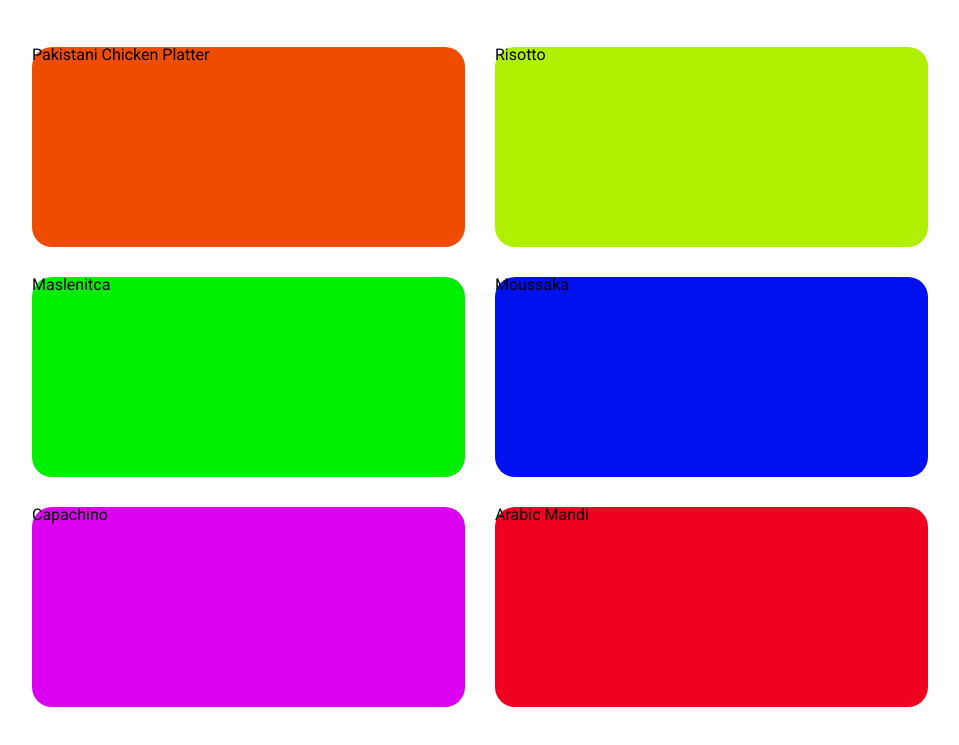
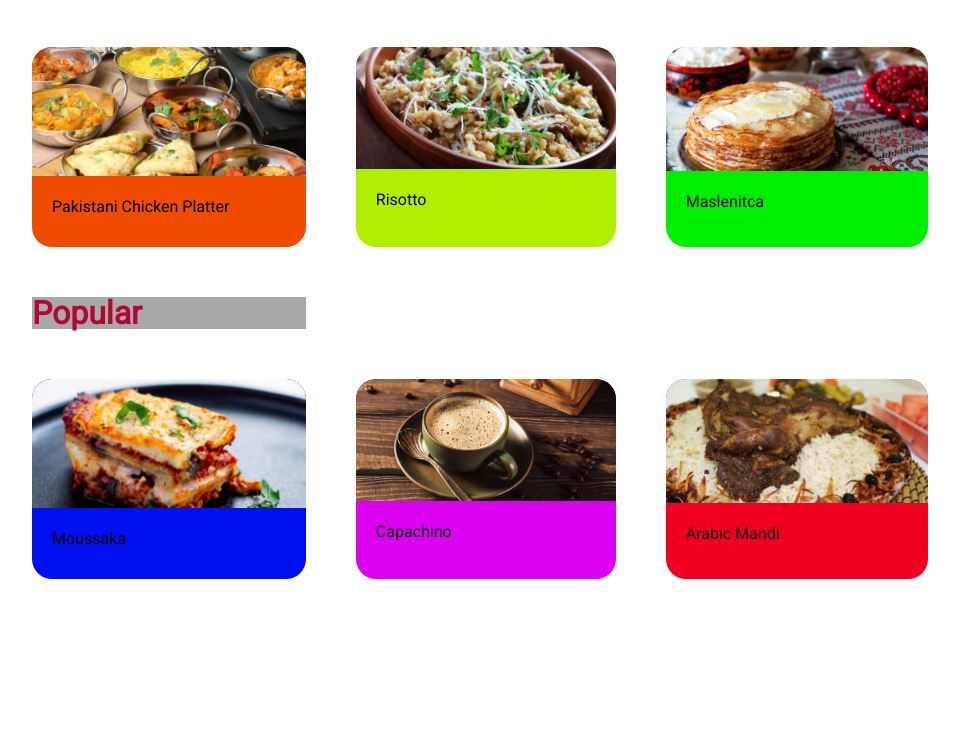
Before and after one commit to BDBento/freshly, a plain HTML site: page index.html in a window 1280 px wide. Shown: the part 769-1514 px from the top of the page, without its empty margins (160-1119 px from the left). After the commit the page ends 1358 px from the top, so only its background shows below. Drawn offline with Linux system fonts and the light colour scheme.

Commit message:
atualizando

```diff
--- a/index.html
+++ b/index.html
@@ -5,6 +5,7 @@
     <meta http-equiv="X-UA-Compatible" content="IE=edge">
     <meta name="viewport" content="width=device-width, initial-scale=1.0">
     <title>Document</title>
+
     <link rel="preconnect" href="https://fonts.gstatic.com">
 
     <link href="https://fonts.googleapis.com/css2?family=Roboto&display=swap" rel="stylesheet">
@@ -54,27 +55,37 @@
         <div class="container">
 
             <div class="anuncio1">
-                Pakistani Chicken Platter
+                <img src="imagem/prato1.jpg" alt="Pakistani Chicken Platter">
+                <p>Pakistani Chicken Platter</p>
             </div>
 
             <div class="anuncio2">
-                Risotto
+                <img src="imagem/prato2.jpg" alt="Risotto">
+                <p>Risotto</p>
             </div>
 
             <div class="anuncio3">
-                Maslenitca
+                <img src="imagem/prato3.jpg" alt="Maslenitca">
+                <p>Maslenitca</p>
+            </div>
+
+            <div id="popular">
+                <h2>Popular</h2>
             </div>
 
             <div class="anuncio4">
-                Moussaka
+                <img src="imagem/prato4.jpg" alt="Moussaka">
+                <p>Moussaka</p>
             </div>
 
             <div class="anuncio5">
-                Capachino
+                <img src="imagem/prato5.jpg" alt="Capachino">
+                <p>Capachino</p>
             </div>
 
             <div class="anuncio6">
-                Arabic Mandi
+                <img src="imagem/prato6.jpg" alt="Arabic Mandi">
+                <p>Arabic Mandi</p>
             </div>
 
 
--- a/style/style.css
+++ b/style/style.css
@@ -106,17 +106,12 @@ li a:hover{
 
 
 
-.container{
-    display: grid;
-    grid-template-columns:repeat(auto-fit,minmax(362px ,1fr));
-    grid-gap: 30px;
-    grid-template-areas:
-      "anuncio1"
-      "anuncio2"
-      "anuncio3"
-      "anuncio4";
 
-}
+
+
+
+
+
 
 
 
@@ -125,6 +120,7 @@ li a:hover{
     width: 100%;
     height: 200px;
     border-radius: 20px;
+    grid-area: anuncio1;
 }
 
 .anuncio2{
@@ -132,12 +128,22 @@ li a:hover{
     width: 100%;
     height: 200px;
     border-radius: 20px;
+    grid-area: anuncio2;
 }
 .anuncio3{
     background-color: #00ef00;
     width: 100%;
     height: 200px;
     border-radius: 20px;
+    grid-area: anuncio3;
+}
+
+#popular{
+    background-color: darkgray;
+    width: 100%;
+    font-size: 32px;
+    color: #B30733;
+    font-weight: 900;
 }
 
 .anuncio4{
@@ -145,18 +151,56 @@ li a:hover{
     width: 100%;
     height: 200px;
     border-radius: 20px;
+    grid-area: anuncio4;
 }
 
 .anuncio5{
     background-color: #db00ef;
     width: 100%;
-    height: 200px;
     border-radius: 20px;
+    grid-area: anuncio5;
 }
 
 .anuncio6{
     background-color: #ef0020;
     width: 100%;
-    height: 200px;
     border-radius: 20px;
+    grid-area: anuncio6;
 }
+
+
+.container{
+    display: grid;
+    grid-template-columns:repeat(380px,200px);
+    grid-gap: 50px;
+    justify-content: space-evenly;
+    grid-template-areas:
+    "anuncio1"
+    "anuncio2"
+    "anuncio3"
+    "popular"
+    "anuncio4"
+    "anuncio5"
+    "anuncio6"
+    ;
+}
+
+@media (min-width: 400px){
+    .container{
+      grid-template-areas:
+        "anuncio1 anuncio2 anuncio3"
+        "popular popular popular"
+        "anuncio4 anuncio5 anuncio6"
+        ;
+
+  }
+
+.container img{
+    border-radius: 20px 20px 0 0;
+    width: 100%;
+    margin: 0 auto;
+}
+
+.container p{
+    margin:20px auto auto 20px;
+}
```
Also changed, not shown: imagem/prato1.jpg (added), imagem/prato2.jpg (added), imagem/prato3.jpg (added), imagem/prato4.jpg (added), imagem/prato5.jpg (added), imagem/prato6.jpg (added).
